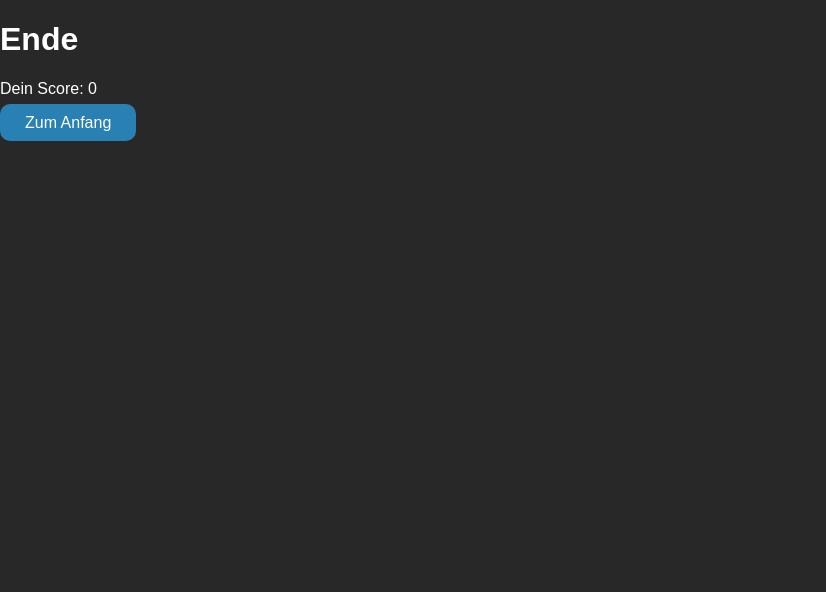
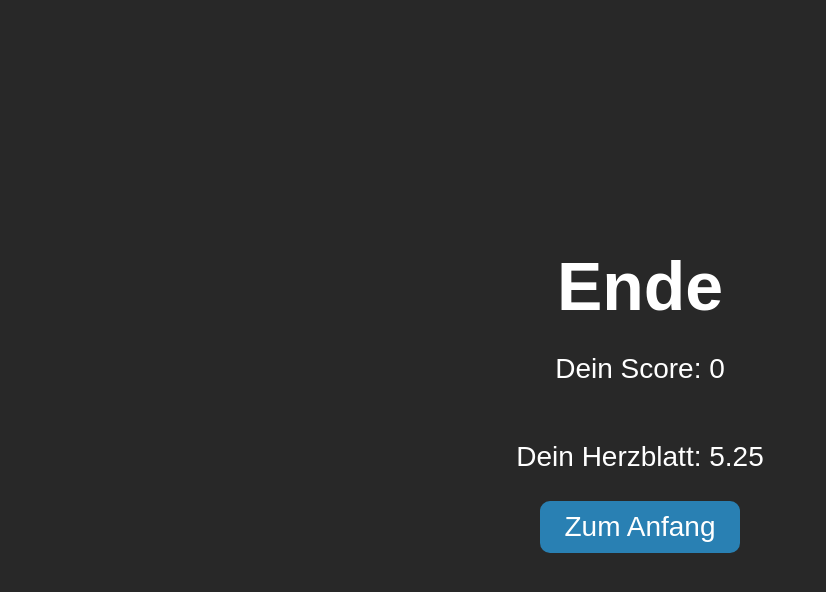
Before and after one commit to EveIsReal/political_compass, a SvelteKit app: page /end in a window 1280 px wide. Shown: the top 592 px of the page, without its empty margins (0-826 px from the left). Built offline with nearby package versions, Linux system fonts and the light colour scheme.

Commit message:
added calcResult function

```diff
--- a/src/App.css
+++ b/src/App.css
@@ -1,7 +1,7 @@
-body {
+body, html {
     background-color: #282828;
     font-family: Arial, Helvetica, sans-serif;
-    margin: 0;
+    margin: 0px;
     padding: 0;
     width: 100vw;
     height: 100vh;
--- a/src/routes/+page.svelte
+++ b/src/routes/+page.svelte
@@ -19,7 +19,7 @@
 
 <style>
 
-	h1 {
+	.wrapper > h1 {
 		color: white;
 		font-size: 31pt;
 		margin-top: 7%;
--- a/src/routes/end/+page.svelte
+++ b/src/routes/end/+page.svelte
@@ -1,23 +1,41 @@
 <script lang="ts">
-	import { sumOfDigits } from "../../utils";
+	import { calcResult, sumOfDigits } from "../../utils";
 	import type { PageData } from "./$types";
 
     export let data: PageData;
+	const score = sumOfDigits(data.score);
 </script>
 
-<h1>Ende</h1>
-<p>Dein Score: {sumOfDigits(data.score)}</p>
-<a href="/">
-    Zum Anfang
-</a>
+<div class="end-wrapper">
+	<h1 class="title">Ende</h1>
+	<p class="s-title">Dein Score: {score}</p>
+	<p class="s-title">Dein Herzblatt: {calcResult(3)}</p>
+	<a class="link" href="/">Zum Anfang</a>
+</div>
 
 <style>
 
-    h1 {
+	.end-wrapper {
+		width: 100%;
+		height: 100%;
+		display: flex;
+		flex-direction: column;
+		justify-content: center;
+		align-items: center;
+		margin-bottom: 10%;
+	}
+
+	.s-title {
+		font-size: 21pt;
+	}
+
+    .title {
         color: white;
+		margin: 0px;
+		font-size: 51pt;
     }
 
-    a {
+    .link {
         background-color: rgb(41, 128, 179);
 		padding-top: 10px;
 		padding-bottom: 10px;
@@ -25,7 +43,7 @@
 		padding-right: 25px;
 		text-decoration: none;
 		color: white;
-		font-size: 12pt;
+		font-size: 21pt;
 		border-radius: 10px;
 		border: none;
 		cursor: pointer;
--- a/src/utils.ts
+++ b/src/utils.ts
@@ -1,3 +1,6 @@
+import questions from "./questions.json";
+
+
 export function randomIntFromInterval(min: number, max: number) { // min and max included
     return Math.floor(Math.random() * (max - min + 1) + min)
 }
@@ -15,4 +18,10 @@ export function sumOfDigits(num: number) {
       rest = (rest - einer)/10;
     }
     return sum;
-  }
+}
+
+export const calcResult = (score: number) => {
+  const fac = 4 / questions.length;
+
+  return score / fac;
+}
```
